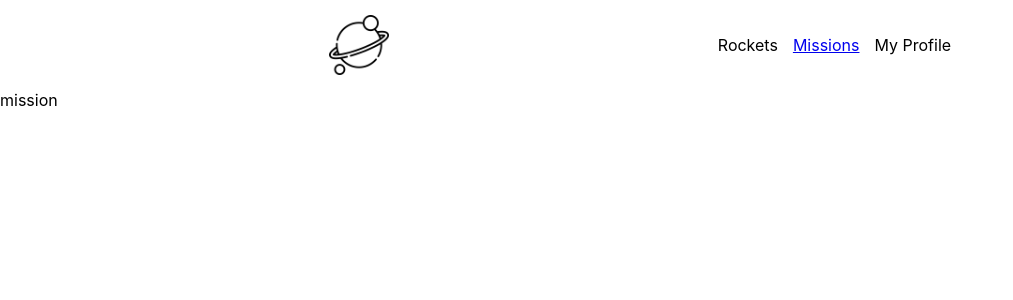
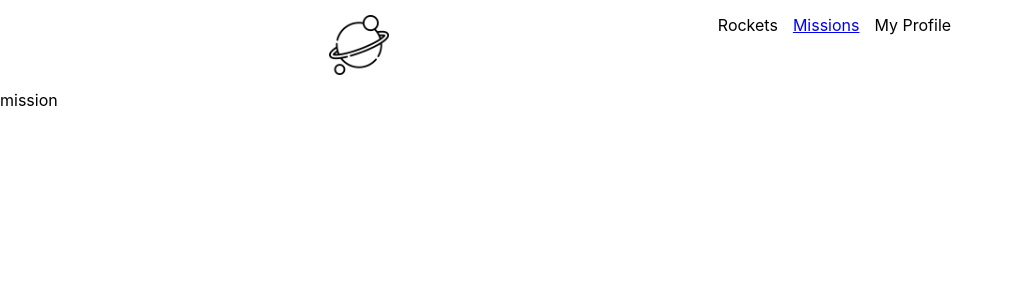
Before and after one commit to billionsjoel/space-travellers, a React (Create React App) app: page /missions in a window 1280 px wide. Shown: the top 300 px of the page, without its empty margins (0-1013 px from the left). Built offline with nearby package versions, Linux system fonts and the light colour scheme.

Commit message:
Refactor to a more easy to understand classname

```diff
--- a/src/components/css/utilities/_base.scss
+++ b/src/components/css/utilities/_base.scss
@@ -23,7 +23,7 @@ body {
 	justify-content: center;
 }
 
-.ai-c {
+.align-items-center {
 	align-items: center;
 }
 
@@ -55,3 +55,15 @@ ul {
 .pt-1 {
 	padding-top: 1rem;
 }
+
+.p-1 {
+	padding: 1rem;
+}
+
+.m-1 {
+	margin: 1rem;
+}
+
+.mt-1 {
+	margin-top: 1rem;
+}
```
Lines whose indentation alone changed are shown as unchanged.
